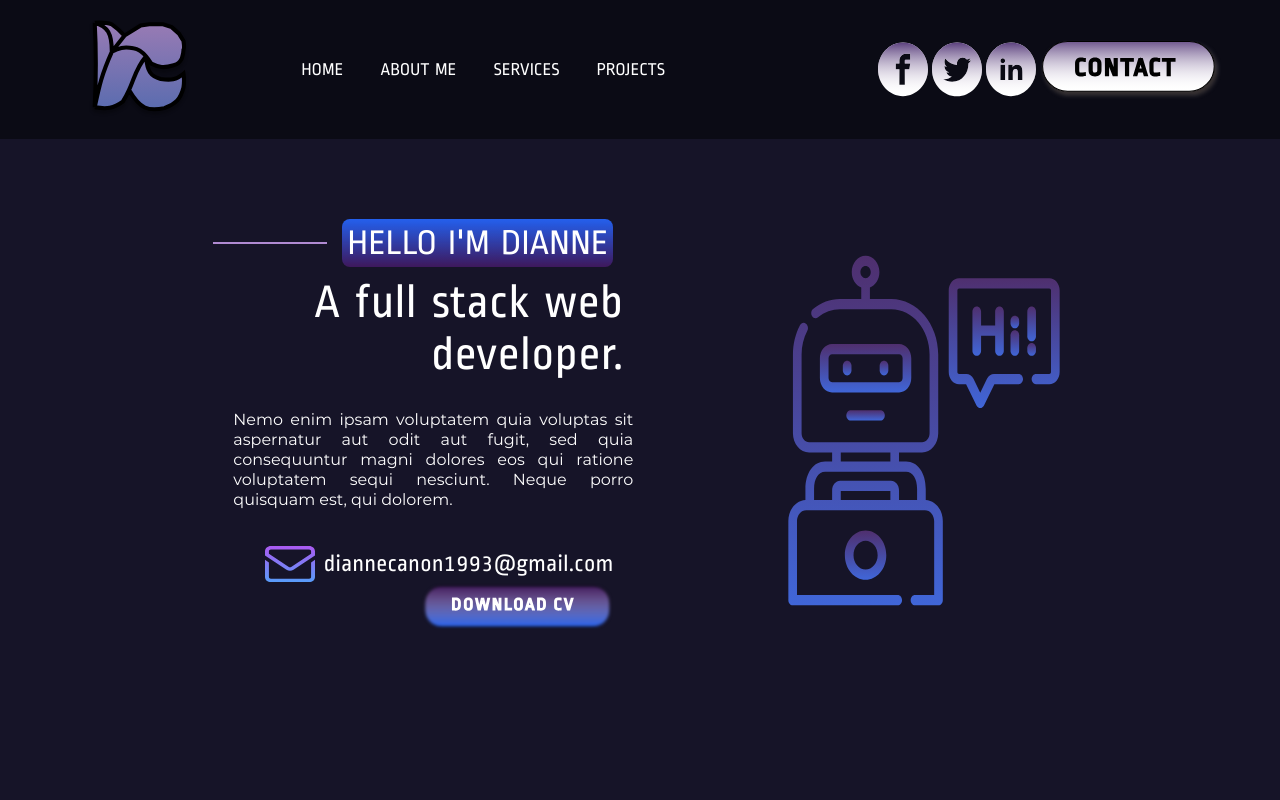
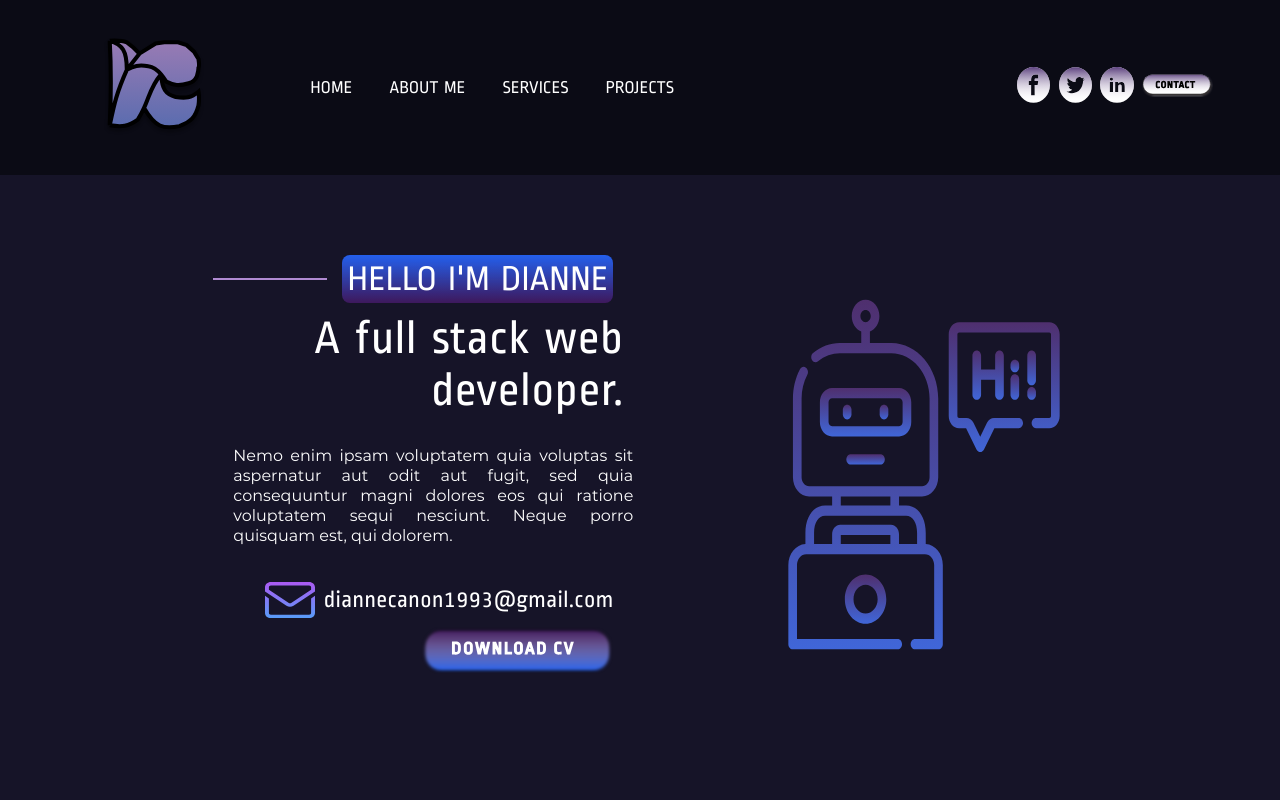
Before and after one commit to dicanon/portfolio, a React (Create React App) app: page / in a window 1280 px wide. Shown: the top 800 px of the page. Built offline with nearby package versions, Linux system fonts and the light colour scheme.

Commit message:
updated portfolio

```diff
--- a/src/Screens/Header.js
+++ b/src/Screens/Header.js
@@ -1,76 +1,73 @@
-import React, { useRef } from 'react'
-import { makeStyles } from '@material-ui/core/styles'
-import logo from '../assets/Vector 1 (1).svg'
-import contact from '../assets/Group 1 (1).svg'
-import linkedin from '../assets/linkedin (1).svg'
-import twitter from '../assets/twittern icon (1).svg'
-import fb from '../assets/fb icon (1).svg'
-import {
-    Typography,
-    Grid, Hidden
+import React, { useState } from "react";
+import { makeStyles } from "@material-ui/core/styles";
+import logo from "../assets/Vector 1 (1).svg";
+import contact from "../assets/Group 1 (1).svg";
+import linkedin from "../assets/linkedin (1).svg";
+import twitter from "../assets/twittern icon (1).svg";
+import fb from "../assets/fb icon (1).svg";
+import { Typography, Grid, Hidden, useMediaQuery } from "@material-ui/core";
+import { Link, animateScroll as scroll } from "react-scroll";
+import HomeScreen from "./Home";
+import theme from '../Theme'
 
-} from '@material-ui/core'
-import { Link, animateScroll as scroll } from "react-scroll";
-import HomeScreen from './Home'
-
-const useStyles = makeStyles(theme => ({
+const useStyles = makeStyles((theme) => ({
   root: {
-        background: '#0B0B15',
-        padding: '3%',
-        alignContent: 'center'
-
+    background: "#0B0B15",
+    padding: "3%",
+    alignContent: "center",
   },
   logosvg: {
-        width: '50%',
+    width: "50%",
     // margin: "auto"
 
-        [theme.breakpoints.down('sm')]: {
-            width: '100%'
-
+    [theme.breakpoints.down("sm")]: {
+      width: "100%",
     },
-        [theme.breakpoints.down('xs')]: {
-            width: '100%'
-        }
+    [theme.breakpoints.down("xs")]: {
+      width: "100%",
+    },
   },
   logoRoot: {
-        margin: '-18px',
-        marginRight: '5px',
-        [theme.breakpoints.down('sm')]: {
-            width: '5px',
-            marginLeft: '4px'
+    // margin: "-18px",
+    marginRight: "5px",
+    [theme.breakpoints.down("sm")]: {
+      width: "5px",
+      marginLeft: "0px",
     },
     // [theme.breakpoints.down('xs')]: {
     //     marginRight: '0px',
     //     marginLeft: '0px',
     //     marginTop: '0px'
     // }
-
   },
   iconsvg: {
-        width: '10%',
-        margin: '2px',
-        [theme.breakpoints.down('sm')]: {
-            width: '8%',
-            margin: '2px',
-            justifyContent: 'space-around'
+    width: "80%",
+    margin: "0px",
+    minWidth: '20%',
+    [theme.breakpoints.down("sm")]: {
+      width: "70%",
+      margin: "1px",
+      justifyContent: "space-around",
     },
-        [theme.breakpoints.down('xs')]: {
-            width: '15%',
-            margin: '2px',
-        }
+    [theme.breakpoints.down("xs")]: {
+      width: "100%",
+      margin: "0px",
+      justifyContent: "space-around",
+    },
   },
 
   contactsvg: {
-        width: '36%',
-        margin: 'auto 2px',
-        [theme.breakpoints.down('sm')]: {
-            width: '36%',
-            margin: 'auto 2px',
+    width: "170%",
+    margin: "2vh 0vw",
+    alignItems: 'center',
+    [theme.breakpoints.down("sm")]: {
+      width: "150%",
+      margin: "auto 0vw",
     },
-        [theme.breakpoints.down('xs')]: {
-            width: '38%',
-            margin: 'auto 2px',
-        }
+    [theme.breakpoints.down("xs")]: {
+      width: "220%",
+      margin: "0vh 0px",
+    },
   },
   // iconRoot: {
   //     marginLeft: '0px',
@@ -85,74 +82,144 @@ const useStyles = makeStyles(theme => ({
   //         marginLeft: '200px'
   //     }
   // }
-
-
-
-
-
-}))
-
+}));
 
 function Header() {
-    const classes = useStyles()
+  const classes = useStyles();
   // const scrollToRef = (ref) => window.scrollTo(0, ref.current.offsetTop)
   // const ScrollDemo = () => {
-
-
-
+    const matchesDown = useMediaQuery(theme.breakpoints.up('sm'))
+    const [state,setState]=useState(false);
+  let url="";
 
   return (
-        <Grid container className={classes.root} direction={'row'} alignItems="center" alignContents='center' justify={'space-around'}>
-            <Grid item container md={2} sm={1} xs={1} justify="center" className={classes.logoRoot}>
-                <img className={classes.logosvg} src={logo} >
-                </img>
+    <Grid
+      container
+      className={classes.root}
+      direction={"row"}
+      alignItems="center"
+      alignContents="center"
+      justify={"space-around"}
+    >
+      <Grid
+        item
+        container
+        md={2}
+        sm={1}
+        xs={1}
+        justify="center"
+        className={classes.logoRoot}
+      >
+        <img className={classes.logosvg} src={logo}></img>
       </Grid>
       {/* <Grid item md={} sm={1} xs={1}/> */}
       <Hidden xsDown>
-                <Grid item md={4} sm={4} xs={1} container justify={"space-around"} >
-                    <Link activeClass="active" to="section-home" spy="true" smooth="true" duration="500">
+        <Grid item md={4} sm={4} xs={1} container justify={"space-around"}>
+          <Link
+            activeClass="active"
+            to="section-home"
+            spy="true"
+            smooth="true"
+            duration="500"
+          >
             <Grid item>
-                        <Typography variant={"h4"} style={{ textAlign: "center" }}> HOME
+              <Typography variant={"h4"} style={{ textAlign: "center" }}>
+                {" "}
+                HOME
               </Typography>
             </Grid>
           </Link>
-                    <Link activeClass="active" to="section-aboutme" spy="true" smooth="true" duration="500">
+          <Link
+            activeClass="active"
+            to="section-aboutme"
+            spy="true"
+            smooth="true"
+            duration="500"
+          >
             <Grid item>
-                        <Typography variant={"h4"} style={{ textAlign: "center" }}>ABOUT ME</Typography>
+              <Typography variant={"h4"} style={{ textAlign: "center" }}>
+                ABOUT ME
+              </Typography>
             </Grid>
           </Link>
-                    <Link activeClass="active" to="section-services" spy="true" smooth="true" duration="500">
+          <Link
+            activeClass="active"
+            to="section-services"
+            spy="true"
+            smooth="true"
+            duration="500"
+          >
             <Grid item>
-                        <Typography variant={"h4"} style={{ textAlign: "center" }}>SERVICES</Typography>
+              <Typography variant={"h4"} style={{ textAlign: "center" }}>
+                SERVICES
+              </Typography>
             </Grid>
           </Link>
-                    <Link activeClass="active" to="section-projects" spy="true" smooth="true" duration="500">
+          <Link
+            activeClass="active"
+            to="section-projects"
+            spy="true"
+            smooth="true"
+            duration="500"
+          >
             <Grid item>
-                        <Typography variant={"h4"} style={{ textAlign: "center" }}>PROJECTS</Typography>
+              <Typography variant={"h4"} style={{ textAlign: "center" }}>
+                PROJECTS
+              </Typography>
             </Grid>
           </Link>
         </Grid>
       </Hidden>
-            {/* <Grid item md={1} sm={1} xs/> */}
-            <Grid item container md={5} sm={4} xs={4} className={classes.iconRoot} justify={'flex-end'}>
-                {/* <Grid item md={1} sm={4} xs={4}> */}
-                {<img className={classes.iconsvg} src={fb} />}
-                {/* </Grid>
-                <Grid item md={1} sm={4} xs={4}> */}
-                {<img className={classes.iconsvg} src={twitter} />}
-                {/* </Grid> */}
-                {/* <Grid item md={1} sm={4} xs={4}> */}
-                {<img className={classes.iconsvg} src={linkedin} />}
-                {/* </Grid>
-                <Grid item md={1} sm={4} xs={4}> */}
-               {<img className={classes.contactsvg} src={contact} />}
-                {/* </Grid> */}
+      {/* <Grid item md={1} sm={1} xs /> */}
+      <Grid
+        item
+        container
+        md={5}
+        sm={6}
+        xs={10}
+        className={classes.iconRoot}
+        justify={"flex-end"}
+        // justify={matchesDown? "flex-end" : "space-around"}
+        alignItems={"center"}
+      spacing={0.8}>
+
+        <Grid item md={1} sm={1} xs={1}>
+        <a href="https://wwww.facebook.com/dianne.modanza">
+          <img className={classes.iconsvg} src={fb} />
+          </a>
+        </Grid>
+        <Grid item md={1} sm={1} xs={1}>
+        <a href="https://twitter.com/dcanon2">
+          <img className={classes.iconsvg} src={twitter} />
+          </a>
+        </Grid>
+        <Grid item md={1} sm={1} xs={1}>
+        <Link
+            activeClass="active"
+            to="section-services"
+            spy="true"
+            smooth="true"
+            duration="500"
+          >
+          <img className={classes.iconsvg} src={linkedin} />
+          </Link>
+        </Grid>
+        <Grid item md={1} sm={1} xs={1}>
+        <Link
+            activeClass="active"
+            to="section-contact"
+            spy="true"
+            smooth="true"
+            duration="500"
+          >
+          <img className={classes.contactsvg} src={contact} />
+          </Link>
+          </Grid>
+          <Grid item md={1} sm={1} xs={1}/>
+
       </Grid>
     </Grid>
-
-
-
-    )
+  );
 }
 
-export default Header
+export default Header;
--- a/src/Screens/Home.js
+++ b/src/Screens/Home.js
@@ -53,7 +53,7 @@ const useStyles = makeStyles(theme => ({
     downloadImg: {
         width: '100%',
         display: "block",
-        margin: "auto",
+        margin: "1vh 0vw",
         [theme.breakpoints.up('md')]:{
             maxWidth: '12.5rem'
         },
```
Also changed, not shown: 1 other file (tests, documents, lock files or other folders). Lines whose indentation alone changed are shown as unchanged.
